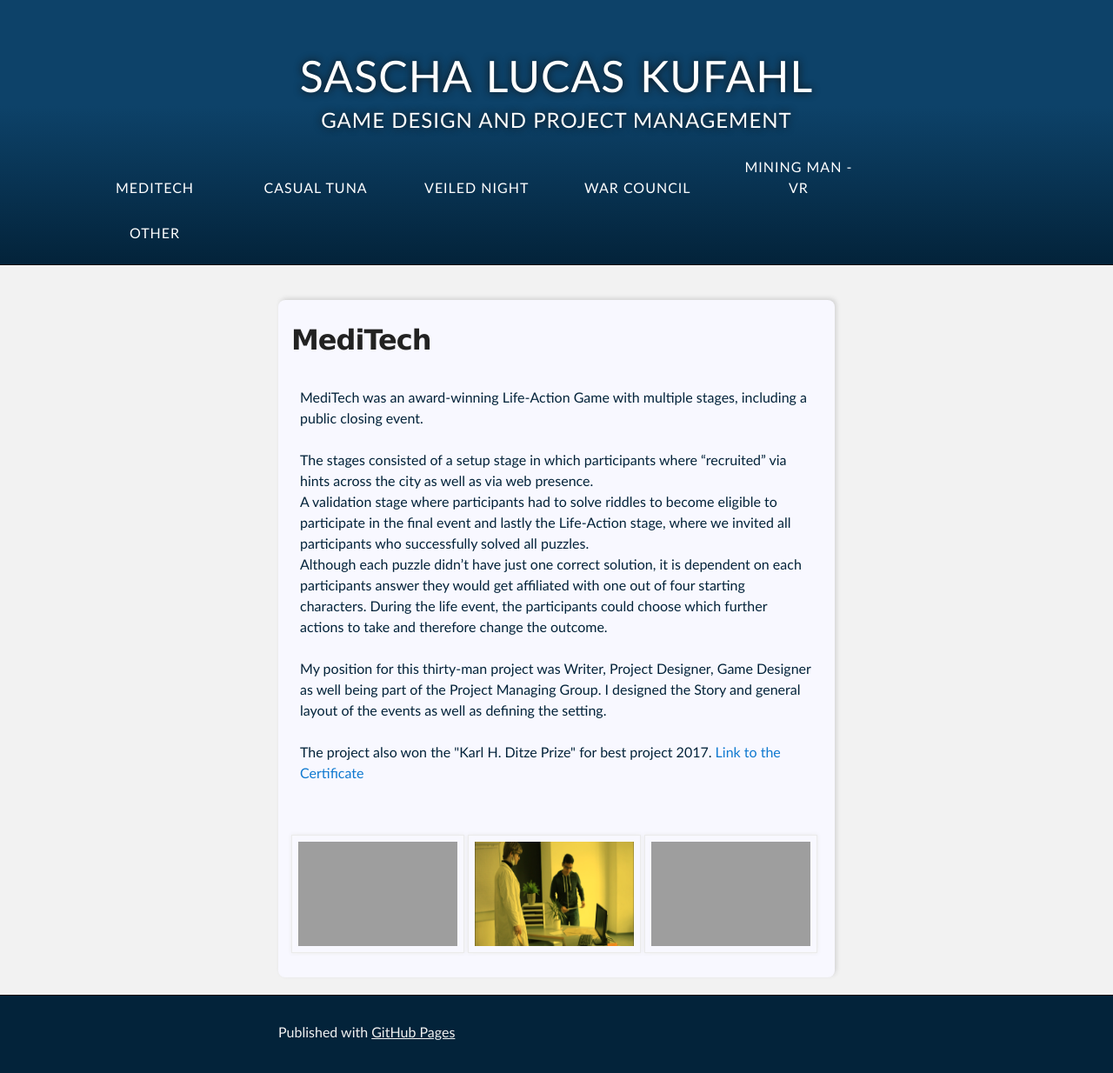
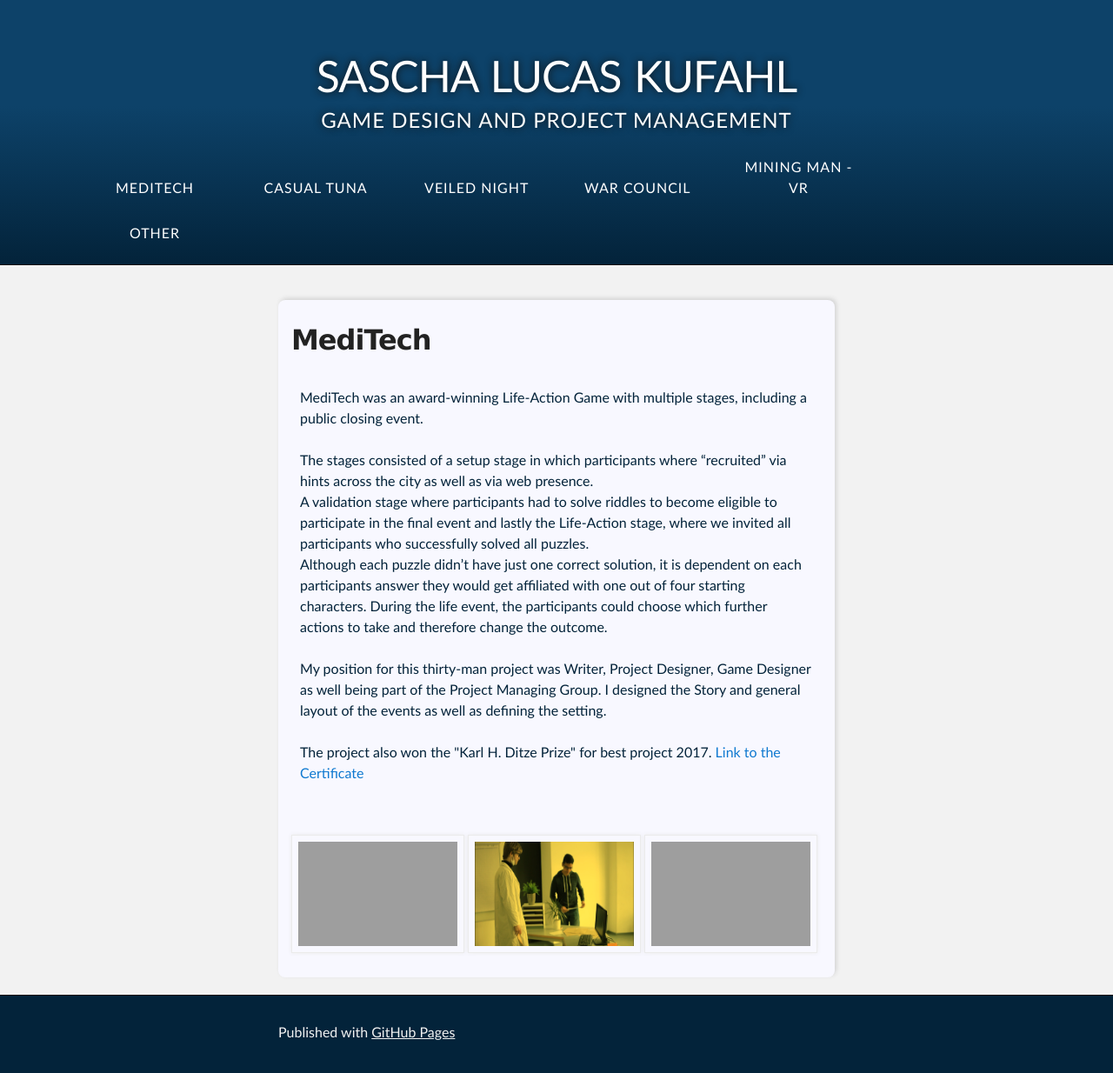
Before and after one commit to SaschaLK/SaschaLK.github.io, a Jekyll site: the page built from index.md, in a window 1280 px wide. Shown: the whole page at 87% size. Built offline with Jekyll 4.4.1, drawn with Linux system fonts in a browser that asks for light colours; our own code applies the rules of GitHub Pages for plain Markdown files; the repository's description, which GitHub fills in, is left out; grey boxes are pictures that could not be loaded.

Commit message:
add vs video

```diff
--- a/assets/css/style.scss
+++ b/assets/css/style.scss
@@ -66,7 +66,7 @@ html, body {
     font-family: "Calibri";
     font-size: 50px;
     margin-bottom: -15px;
-    letter-spacing: 1px;
+    letter-spacing: -1px;
     word-spacing: 3px;
 }
 
```
Also changed, not shown: other.md (+1 -1 lines).
